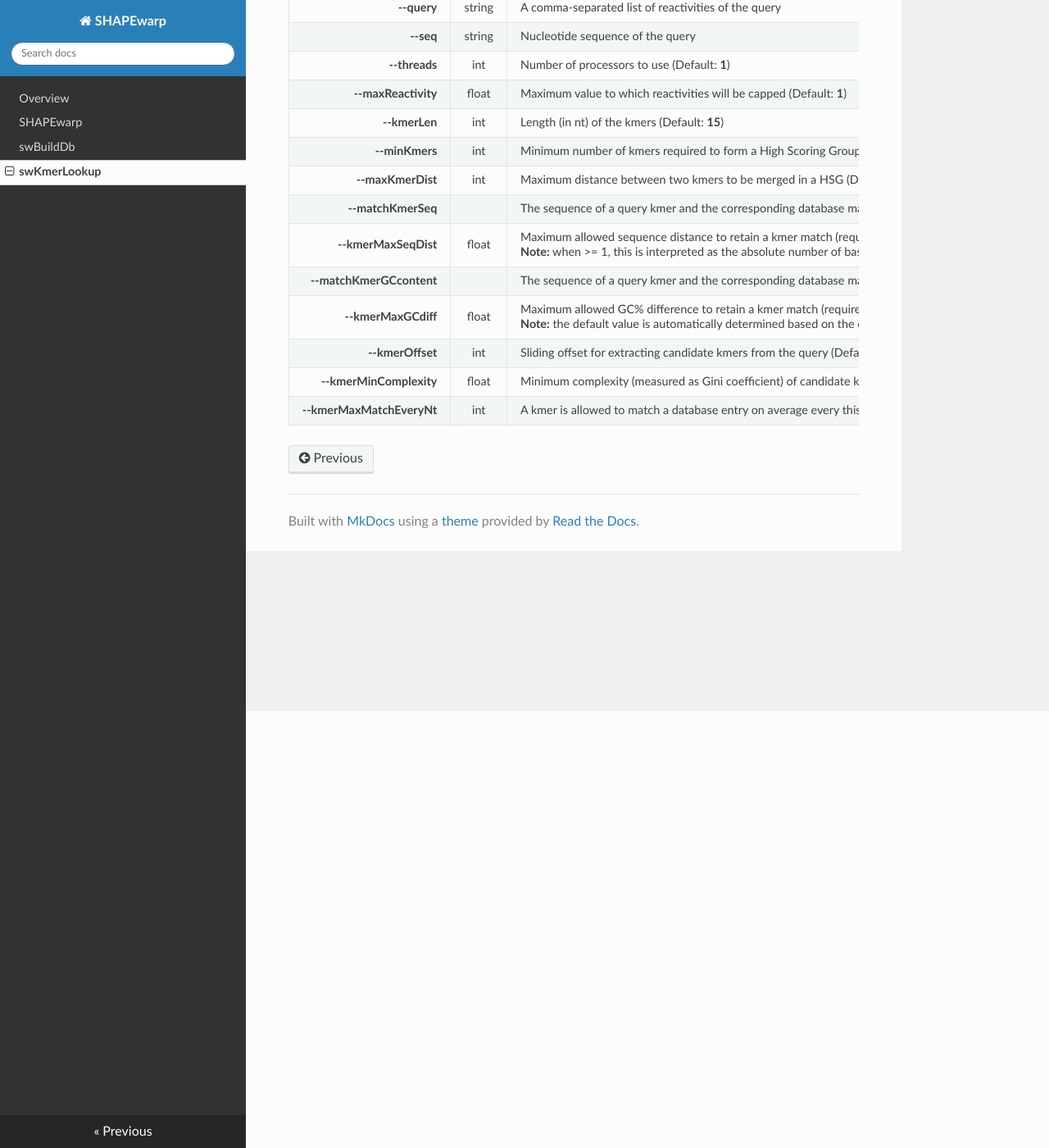
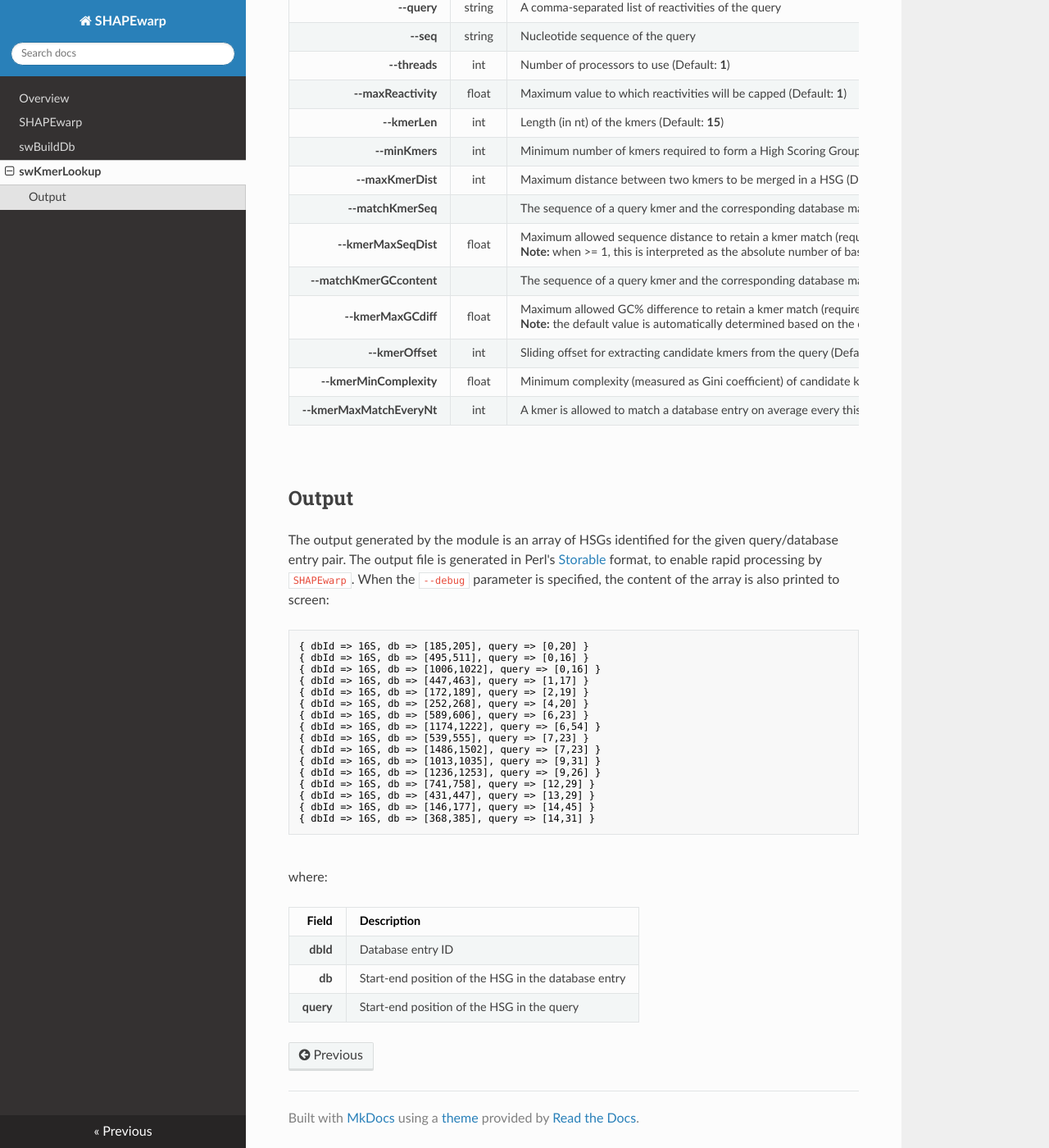
Before and after one commit to dincarnato/SHAPEwarp-docs, an MkDocs documentation site: the page built from docs/swKmerLookup.md, in a window 1280 px wide and 1400 px high, scrolled down 533 px. Shown: the whole window at 82% size. Built offline with MkDocs 1.6.1, drawn with Linux system fonts in a browser that asks for light colours; nearby versions of some CDN libraries; old or Windows-style settings are respelled for this version of MkDocs.

Commit message:
Updated swKmerLookup details

````diff
--- a/docs/swKmerLookup.md
+++ b/docs/swKmerLookup.md
@@ -26,3 +26,35 @@ __--kmerMaxGCdiff__ | float | Maximum allowed GC% difference to retain a kmer ma
 __--kmerOffset__ | int | Sliding offset for extracting candidate kmers from the query (Default: __1__)
 __--kmerMinComplexity__ | float | Minimum complexity (measured as Gini coefficient) of candidate kmers (Default: __0.3__)
 __--kmerMaxMatchEveryNt__ | int | A kmer is allowed to match a database entry on average every this many nt (Default: __200__)
+
+<br/>
+## Output
+The output generated by the module is an array of HSGs identified for the given query/database entry pair. The output file is generated in Perl's [Storable](https://perldoc.perl.org/Storable) format, to enable rapid processing by ``SHAPEwarp``. When the ``--debug`` parameter is specified, the content of the array is also printed to screen:
+<br/>
+
+```text
+{ dbId => 16S, db => [185,205], query => [0,20] }
+{ dbId => 16S, db => [495,511], query => [0,16] }
+{ dbId => 16S, db => [1006,1022], query => [0,16] }
+{ dbId => 16S, db => [447,463], query => [1,17] }
+{ dbId => 16S, db => [172,189], query => [2,19] }
+{ dbId => 16S, db => [252,268], query => [4,20] }
+{ dbId => 16S, db => [589,606], query => [6,23] }
+{ dbId => 16S, db => [1174,1222], query => [6,54] }
+{ dbId => 16S, db => [539,555], query => [7,23] }
+{ dbId => 16S, db => [1486,1502], query => [7,23] }
+{ dbId => 16S, db => [1013,1035], query => [9,31] }
+{ dbId => 16S, db => [1236,1253], query => [9,26] }
+{ dbId => 16S, db => [741,758], query => [12,29] }
+{ dbId => 16S, db => [431,447], query => [13,29] }
+{ dbId => 16S, db => [146,177], query => [14,45] }
+{ dbId => 16S, db => [368,385], query => [14,31] }
+```
+<br/>
+where:<br/>
+
+Field  | Description
+-----: | :----------
+__dbId__ | Database entry ID
+__db__ | Start-end position of the HSG in the database entry
+__query__ | Start-end position of the HSG in the query
````
Also changed, not shown: docs/index.md (+17 -8 lines).
